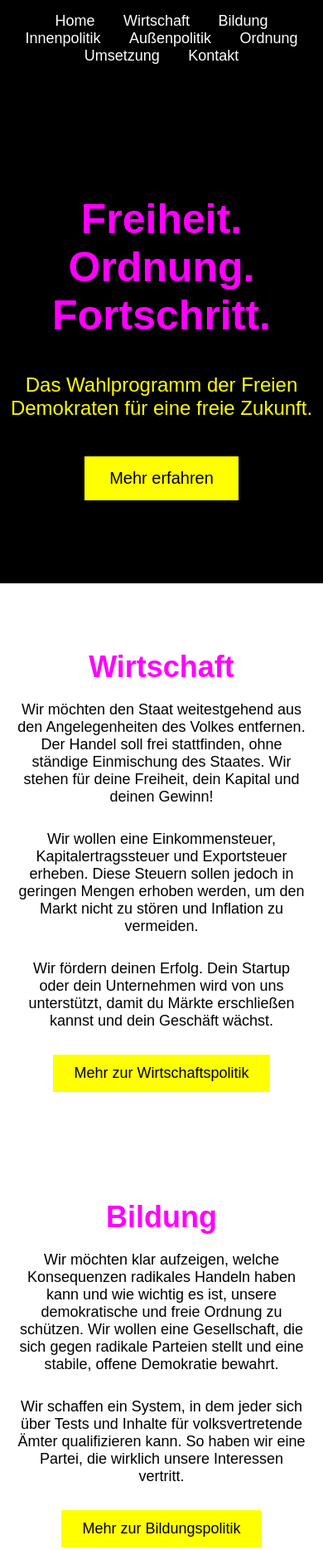
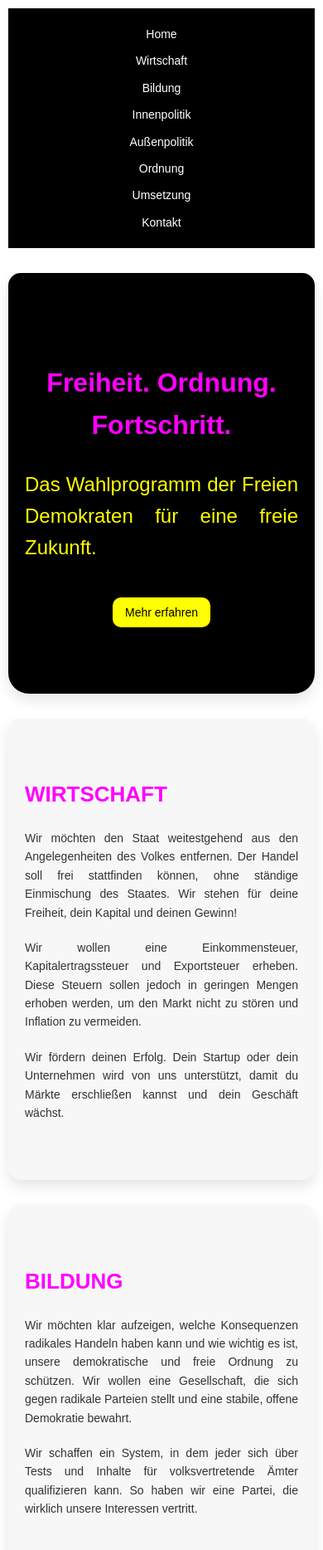
Before and after one commit to website-network/freie-demokraten-wahlprogramm, a plain HTML site: page index.html in a window 390 px wide. Shown: the top 1868 px of the page at 83% size. Drawn offline with Linux system fonts and the light colour scheme.

Commit message:
Update index.html

```diff
--- a/index.html
+++ b/index.html
@@ -5,11 +5,43 @@
     <meta name="viewport" content="width=device-width, initial-scale=1.0">
     <title>Wahlprogramm der FDP</title>
     <style>
+        /* --- Grundlegende Einstellungen --- */
         body {
-            font-family: Arial, sans-serif;
+            font-family: 'Arial', sans-serif;
             margin: 0;
             background-color: white;
-            color: black;
+            color: #333;
+            line-height: 1.6;
+            padding: 0;
+        }
+
+        /* --- Abgerundete Ecken, Schatten und Animationen --- */
+        .container {
+            width: 80%;
+            margin: auto;
+            overflow: hidden;
+        }
+
+        section {
+            padding: 60px 20px;
+            margin: 30px 0;
+            border-radius: 15px;
+            background-color: #f7f7f7;
+            box-shadow: 0 8px 16px rgba(0, 0, 0, 0.1);
+            transform: translateY(0);
+            opacity: 0;
+            animation: fadeInUp 0.8s forwards;
+        }
+
+        @keyframes fadeInUp {
+            0% {
+                transform: translateY(30px);
+                opacity: 0;
+            }
+            100% {
+                transform: translateY(0);
+                opacity: 1;
+            }
         }
 
         /* --- Hero Section --- */
@@ -18,10 +50,12 @@
             color: white;
             text-align: center;
             padding: 100px 0;
+            border-bottom-left-radius: 25px;
+            border-bottom-right-radius: 25px;
         }
 
         .hero h1 {
-            font-size: 50px;
+            font-size: 60px;
             font-weight: bold;
             color: #FF00FF; /* Pink */
             animation: fadeIn 2s ease-in-out;
@@ -40,6 +74,7 @@
             font-size: 20px;
             cursor: pointer;
             transition: 0.3s;
+            border-radius: 10px;
             margin-top: 20px;
         }
 
@@ -48,17 +83,15 @@
             color: yellow;
         }
 
-        @keyframes fadeIn {
-            0% { opacity: 0; }
-            100% { opacity: 1; }
-        }
-
         /* --- Navigation --- */
         nav {
             background-color: black;
             color: white;
             padding: 15px;
             text-align: center;
+            position: sticky;
+            top: 0;
+            z-index: 100;
         }
 
         nav a {
@@ -72,21 +105,20 @@
             color: yellow;
         }
 
-        /* --- Sections --- */
-        .section {
-            padding: 50px 20px;
-            text-align: center;
+        /* --- Text und Abschnittsformatierungen --- */
+        section h2 {
+            font-size: 40px;
+            color: #FF00FF; /* Pink */
+            margin-bottom: 20px;
+            text-transform: uppercase;
         }
 
-        .section h2 {
-            color: #FF00FF; /* Pink */
-            font-size: 36px;
+        section p {
+            font-size: 18px;
+            color: #333;
             margin-bottom: 20px;
-        }
-
-        .section p {
-            font-size: 18px;
-            margin-bottom: 30px;
+            text-align: justify;
+            line-height: 1.6;
         }
 
         /* --- Footer --- */
@@ -95,6 +127,9 @@
             color: white;
             text-align: center;
             padding: 20px;
+            margin-top: 40px;
+            border-top-left-radius: 15px;
+            border-top-right-radius: 15px;
         }
 
         footer a {
@@ -106,22 +141,94 @@
             color: yellow;
         }
 
-        /* --- Button Styling --- */
-        .button {
-            background-color: yellow;
-            color: black;
-            padding: 12px 25px;
-            border: none;
-            font-size: 18px;
-            cursor: pointer;
-            transition: background-color 0.3s ease-in-out;
+        footer p {
+            font-size: 14px;
+            color: gray;
         }
 
-        .button:hover {
-            background-color: pink;
-            color: yellow;
+        /* --- Responsivität --- */
+        @media (max-width: 1024px) {
+            .hero h1 {
+                font-size: 50px;
+            }
+
+            section h2 {
+                font-size: 36px;
+            }
+
+            section p {
+                font-size: 16px;
+            }
+
+            nav a {
+                font-size: 16px;
+            }
+
+            .cta-button {
+                font-size: 18px;
+                padding: 12px 25px;
+            }
         }
 
+        @media (max-width: 768px) {
+            body {
+                padding: 10px;
+            }
+
+            nav {
+                padding: 10px;
+            }
+
+            .hero {
+                padding: 80px 20px;
+            }
+
+            .hero h1 {
+                font-size: 40px;
+            }
+
+            section {
+                padding: 50px 20px;
+            }
+
+            section h2 {
+                font-size: 30px;
+            }
+
+            section p {
+                font-size: 15px;
+            }
+
+            .cta-button {
+                font-size: 16px;
+                padding: 10px 20px;
+            }
+        }
+
+        @media (max-width: 480px) {
+            .hero h1 {
+                font-size: 32px;
+            }
+
+            section h2 {
+                font-size: 26px;
+            }
+
+            section p {
+                font-size: 14px;
+            }
+
+            nav a {
+                font-size: 14px;
+                display: block;
+                margin: 10px 0;
+            }
+
+            .cta-button {
+                font-size: 14px;
+                padding: 10px 15px;
+            }
+        }
     </style>
 </head>
 <body>
@@ -146,60 +253,53 @@
     </section>
 
     <!-- Wirtschaft Section -->
-    <section id="wirtschaft" class="section">
+    <section id="wirtschaft">
         <h2>Wirtschaft</h2>
-        <p>Wir möchten den Staat weitestgehend aus den Angelegenheiten des Volkes entfernen. Der Handel soll frei stattfinden, ohne ständige Einmischung des Staates. Wir stehen für deine Freiheit, dein Kapital und deinen Gewinn!</p>
+        <p>Wir möchten den Staat weitestgehend aus den Angelegenheiten des Volkes entfernen. Der Handel soll frei stattfinden können, ohne ständige Einmischung des Staates. Wir stehen für deine Freiheit, dein Kapital und deinen Gewinn!</p>
         <p>Wir wollen eine Einkommensteuer, Kapitalertragssteuer und Exportsteuer erheben. Diese Steuern sollen jedoch in geringen Mengen erhoben werden, um den Markt nicht zu stören und Inflation zu vermeiden.</p>
         <p>Wir fördern deinen Erfolg. Dein Startup oder dein Unternehmen wird von uns unterstützt, damit du Märkte erschließen kannst und dein Geschäft wächst.</p>
-        <button class="button">Mehr zur Wirtschaftspolitik</button>
     </section>
 
     <!-- Bildung Section -->
-    <section id="bildung" class="section">
+    <section id="bildung">
         <h2>Bildung</h2>
         <p>Wir möchten klar aufzeigen, welche Konsequenzen radikales Handeln haben kann und wie wichtig es ist, unsere demokratische und freie Ordnung zu schützen. Wir wollen eine Gesellschaft, die sich gegen radikale Parteien stellt und eine stabile, offene Demokratie bewahrt.</p>
         <p>Wir schaffen ein System, in dem jeder sich über Tests und Inhalte für volksvertretende Ämter qualifizieren kann. So haben wir eine Partei, die wirklich unsere Interessen vertritt.</p>
-        <button class="button">Mehr zur Bildungspolitik</button>
     </section>
 
     <!-- Innenpolitik Section -->
-    <section id="innenpolitik" class="section">
+    <section id="innenpolitik">
         <h2>Innenpolitik</h2>
         <p>Die größte Freiheitseinschränkung ist jene, die uns in unserer Bewegungsfreiheit, Meinungsfreiheit und Existenzfreiheit einschränkt. Deshalb setzen wir uns für strenge Gesetzesverstöße ein. Wir wollen ein sicheres und freies Leben für alle Bürger!</p>
         <p>Wir möchten ein Militärpolizei-Modell einführen, das Staatskosten minimiert und Unternehmern ermöglicht, Arbeitskräfte zu beschäftigen. Zudem wird der Schutz von Eigentum gestärkt, um private Rechte zu wahren.</p>
-        <button class="button">Mehr zur Innenpolitik</button>
     </section>
 
     <!-- Außenpolitik Section -->
-    <section id="außenpolitik" class="section">
+    <section id="außenpolitik">
         <h2>Außenpolitik</h2>
         <p>Wir sind gegen militärische Bündnisse mit Staaten, die nicht in Europa liegen oder nicht westliche kulturelle Eigenschaften haben. Bei wirtschaftlichen Bündnissen sind wir jedoch offen und streben nach einer Vereinfachung des Handels.</p>
         <p>Wir wollen Kriege verhindern. Wir starten keine Angriffskriege, helfen aber unseren Verbündeten, wenn es langfristig sinnvoll ist.</p>
-        <button class="button">Mehr zur Außenpolitik</button>
     </section>
 
     <!-- Ordnung Section -->
-    <section id="ordnung" class="section">
+    <section id="ordnung">
         <h2>Ordnung</h2>
         <p>Ein starker Staat braucht Ordnung. Wir setzen auf eine starke Gesetzgebung, die dir und deinem Eigentum den Schutz garantiert, den du verdienst. Jeder Bürger soll die Freiheit haben, zu leben und zu arbeiten, ohne Gefahr von äußeren Bedrohungen.</p>
         <p>Wir sind gegen die Wehrpflicht und glauben, dass jeder selbst entscheiden sollte, wie er zur Verteidigung unseres Landes beiträgt. Jeder soll Verantwortung übernehmen können.</p>
-        <button class="button">Mehr zur Ordnungspolitik</button>
     </section>
 
     <!-- Umsetzung Section -->
-    <section id="umsetzung" class="section">
+    <section id="umsetzung">
         <h2>Umsetzung</h2>
         <p>Wir finanzieren all dies durch unsere Handlungen. Unser Wahlprogramm stärkt die Wirtschaft enorm – und das ist belegbar! Da wir nicht unnötig in die Wehrpflicht investieren, sondern in dich und deine Freiheit, entstehen uns keine hohen Kosten. Das ermöglicht es uns, Ressourcen effizient einzusetzen und den Markt zu fördern.</p>
         <p>Für die rechtlichen Änderungen brauchen wir deine Stimme. Denke nicht zu lange an andere Parteien, sondern überlege wirklich, was für dich und deine Zukunft wichtig ist. Deine Stimme für uns bedeutet Fortschritt und eine echte Veränderung – für dich und für unser Land!</p>
-        <button class="button">Mehr zur Umsetzung</button>
     </section>
 
     <!-- Kontakt Section -->
-    <section id="kontakt" class="section">
+    <section id="kontakt">
         <h2>Kontakt</h2>
         <p>Du möchtest mehr erfahren oder hast Fragen? Trete unserem Discord-Server bei, um mehr über unser Programm zu erfahren und mit uns direkt zu sprechen!</p>
         <p>Hier findest du weitere Infos und kannst dich mit anderen Gleichgesinnten austauschen: <a href="https://discord.gg/tWBgNJXDqA" target="_blank">Unser Discord-Server</a></p>
-        <button class="button">Kontakt aufnehmen</button>
     </section>
 
     <!-- Footer -->
```
